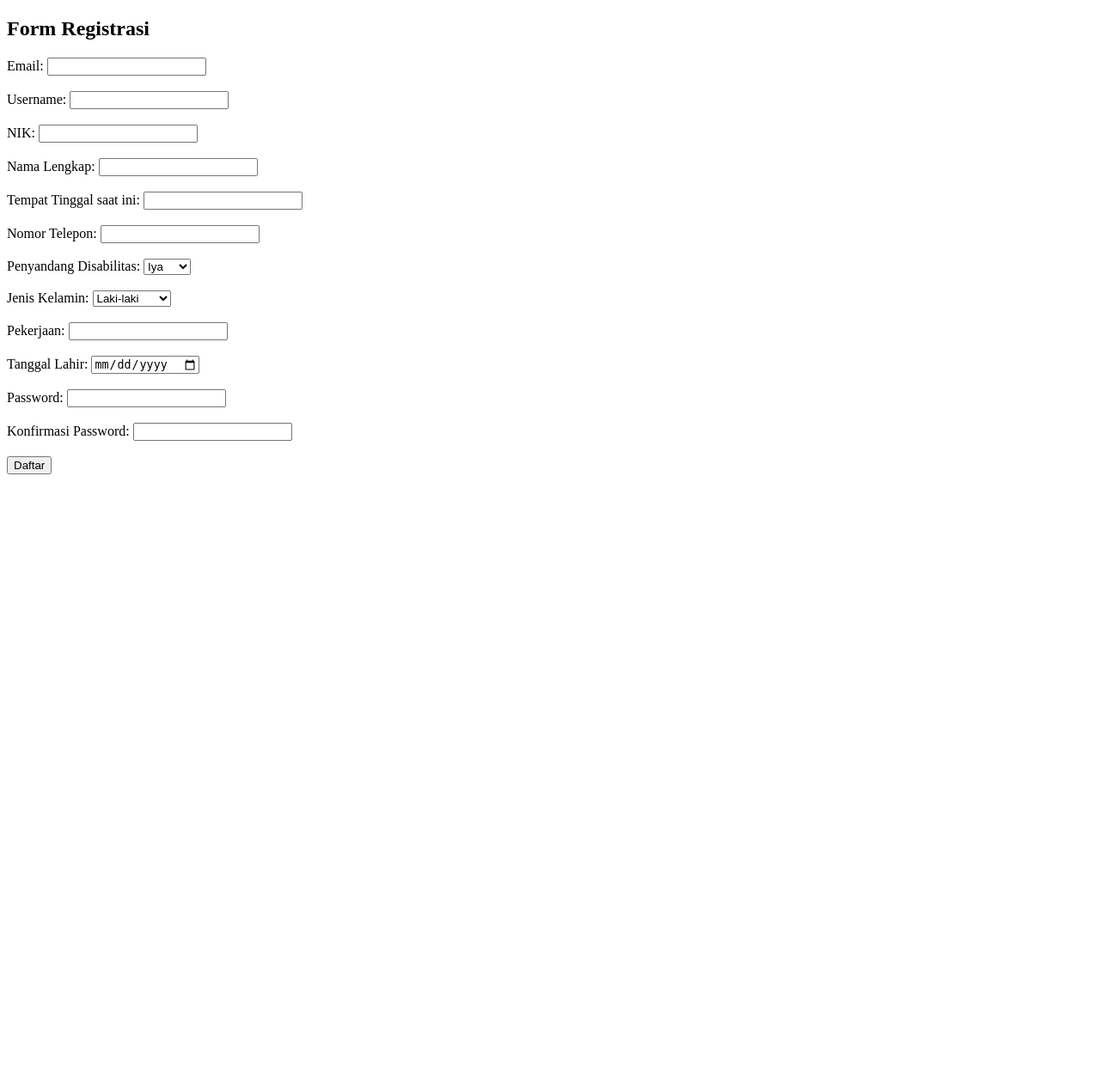
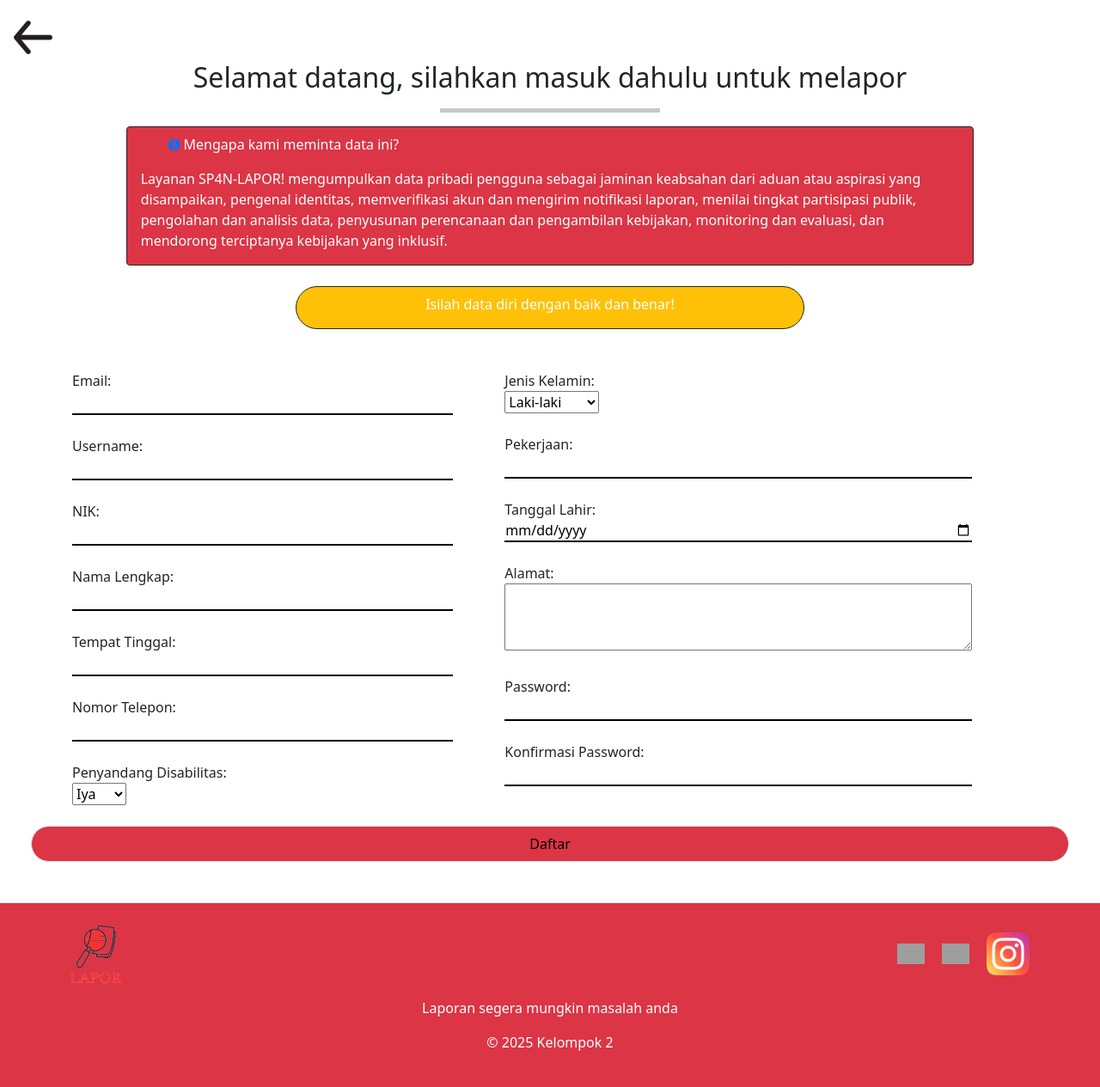
Before and after one commit to akaz-cyber/LaporWeb, a PHP site: page /LaporWeb/register in a window 1280 px wide. Shown: the whole page at 86% size. Before the commit the page ends 552 px from the top, so only its background shows below. Run offline with PHP 8.4, Linux system fonts and the light colour scheme; grey boxes are pictures that could not be loaded.

Commit message:
regis dan

```diff
--- a/loginMultiuser/login.php
+++ b/loginMultiuser/login.php
@@ -9,7 +9,7 @@
     <!-- Bootstrap CSS -->
     <link href="https://cdn.jsdelivr.net/npm/bootstrap@5.0.2/dist/css/bootstrap.min.css" rel="stylesheet"
         integrity="sha384-EVSTQN3/azprG1Anm3QDgpJLIm9Nao0Yz1ztcQTwFspd3yD65VohhpuuCOmLASjC" crossorigin="anonymous">
-<link rel="stylesheet" href="style.css">
+<link rel="stylesheet" href="page/css/indexS.css">
     <title>Login</title>
 
 </head>
@@ -18,7 +18,7 @@
     <script src="https://cdn.jsdelivr.net/npm/bootstrap@5.0.2/dist/js/bootstrap.bundle.min.js"
         integrity="sha384-MrcW6ZMFYlzcLA8Nl+NtUVF0sA7MsXsP1UyJoMp4YLEuNSfAP+JcXn/tWtIaxVXM"
         crossorigin="anonymous"></script>
-        <a class="nav-link mt-3 " href="/LaporWeb/"  style="width: 7%;"><img src="/LaporWeb/page/img/back.png" alt="Lapor" class="img-fluid"></a>
+        <a class="nav-link mt-3 " href="/LaporWeb/"  style="width: 6%;"><img src="/LaporWeb/page/img/back.png" alt="Lapor" class="img-fluid"></a>
 	<main class="container mt-5">
 
     <div class="row align-items-center">
--- a/loginMultiuser/register.php
+++ b/loginMultiuser/register.php
@@ -1,56 +1,97 @@
 <!DOCTYPE html>
 <html lang="en">
+
 <head>
     <meta charset="UTF-8">
     <meta name="viewport" content="width=device-width, initial-scale=1.0">
+
+
+    <link href="https://cdn.jsdelivr.net/npm/bootstrap@5.0.2/dist/css/bootstrap.min.css" rel="stylesheet"
+        integrity="sha384-EVSTQN3/azprG1Anm3QDgpJLIm9Nao0Yz1ztcQTwFspd3yD65VohhpuuCOmLASjC" crossorigin="anonymous">
+        <link rel="stylesheet" href="https://cdnjs.cloudflare.com/ajax/libs/font-awesome/4.7.0/css/font-awesome.min.css">
+
+        <link rel="stylesheet" href="page/css/indexS.css">
     <title>Form Registrasi</title>
 </head>
+
 <body>
-    <h2>Form Registrasi</h2>
-    <form action="process_register" method="POST">
-        <label>Email:</label>
+    <script src="https://cdn.jsdelivr.net/npm/bootstrap@5.0.2/dist/js/bootstrap.bundle.min.js"
+        integrity="sha384-MrcW6ZMFYlzcLA8Nl+NtUVF0sA7MsXsP1UyJoMp4YLEuNSfAP+JcXn/tWtIaxVXM"
+        crossorigin="anonymous"></script>
+        <a class="nav-link mt-3 " href="/LaporWeb/"  style="width: 6%;"><img src="/LaporWeb/page/img/back.png" alt="Lapor" class="img-fluid"></a>
+
+    <h2 class="text-center">Selamat datang, silahkan masuk dahulu untuk melapor</h2>
+    <hr class="bg-black mx-auto" style="height: 5px; width: 20%;">
+<!-- kontainer utama yang di atas ga masukin sengaja -->
+<div class="main mx-5">
+
+<div class="col-md-10 bg-danger mx-auto w-80 rounded border border-dark">
+<p class="text-white mx-5 mt-2"> <i class="fa fa-exclamation-circle text-primary  " ></i> Mengapa kami meminta data ini?</p>
+<p class="text-white mx-3">Layanan SP4N-LAPOR! mengumpulkan data pribadi pengguna sebagai jaminan keabsahan dari aduan atau aspirasi yang disampaikan, pengenal identitas, memverifikasi akun dan mengirim notifikasi laporan, menilai tingkat partisipasi publik, pengolahan dan analisis data, penyusunan perencanaan dan pengambilan kebijakan, monitoring dan evaluasi, dan mendorong terciptanya kebijakan yang inklusif.</p>
+
+</div>
+<div class="col-md-8 mt-4 text-center mx-auto bg-warning w-50 rounded-pill border border-dark">
+<p class="text-white mx-auto mt-2"> Isilah data diri dengan baik dan benar!</p>
+
+
+</div>
+    <form action="../process/process_register.php" method="POST" class="mt-5">
+    <!-- container full di form -->
+    <div class="row  mb-6">
+        <div class="col-md-5 ps-5">
+    <label>Email:</label><br>
         <input type="email" name="email" required><br><br>
 
-        <label>Username:</label>
+        <label>Username:</label><br>
         <input type="text" name="username" required><br><br>
 
-        <label>NIK:</label>
+        <label>NIK:</label><br>
         <input type="number" name="nik" maxlength="16" required><br><br>
 
-        <label>Nama Lengkap:</label>
+        <label>Nama Lengkap:</label><br>
         <input type="text" name="nama_lengkap" required><br><br>
 
-        <label>Tempat Tinggal saat ini:</label>
+        <label>Tempat Tinggal:</label><br>
         <input type="text" name="tempat_tinggal" required><br><br>
 
-        <label>Nomor Telepon:</label>
+        <label>Nomor Telepon:</label><br>
         <input type="text" name="no_telp" maxlength="15" required><br><br>
 
-        <label>Penyandang Disabilitas:</label>
+        <label>Penyandang Disabilitas:</label><br>
         <select name="penyandang_disabilitas" required>
             <option value="iya">Iya</option>
             <option value="tidak">Tidak</option>
         </select><br><br>
 
-        <label>Jenis Kelamin:</label>
+        </div>
+<!-- ------------------------------------------------------ -->
+ <div class="col-md-6 ps-5 ">
+ <label>Jenis Kelamin:</label><br>
         <select name="jenis_kelamin" required>
             <option value="Laki-laki">Laki-laki</option>
             <option value="Perempuan">Perempuan</option>
         </select><br><br>
-
-        <label>Pekerjaan:</label>
+ <label>Pekerjaan:</label><br>
         <input type="text" name="pekerjaan" required><br><br>
 
-        <label>Tanggal Lahir:</label>
+        <label>Tanggal Lahir:</label><br>
         <input type="date" name="tanggal_lahir" required><br><br>
 
-        <label>Password:</label>
+        <label>Alamat:</label><br>
+        <textarea name="alamat" rows="3" class="w-100" required></textarea><br><br>
+
+        <label>Password:</label><br>
         <input type="password" name="password" required><br><br>
 
-        <label>Konfirmasi Password:</label>
+        <label>Konfirmasi Password:</label><br>
         <input type="password" name="confirm_password" required><br><br>
+        </div>
+        <button type="submit" class="mx-5-auto w-70 py-2 bg-danger rounded-pill border">Daftar</button>
+         </div>
+    </form>
+    </div>
 
-        <button type="submit">Daftar</button>
-    </form>
+    <?php include 'page/component/footer.php'; ?>
 </body>
+
 </html>
--- /dev/null
+++ b/page/css/indexS.css
@@ -0,0 +1,14 @@
+.form-control {
+    border: none;
+    border-bottom: 2px solid #000;
+    border-radius: 0;
+    outline: none;
+    box-shadow: none;
+}
+
+input {
+    border: none;
+    border-bottom: 2px solid black;
+    outline: none;
+    width: 100%;
+}
```
